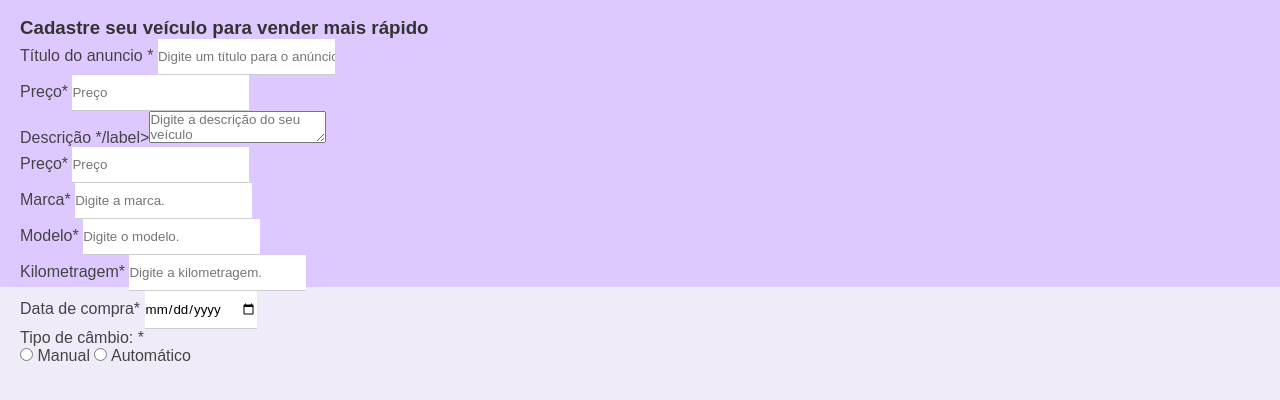
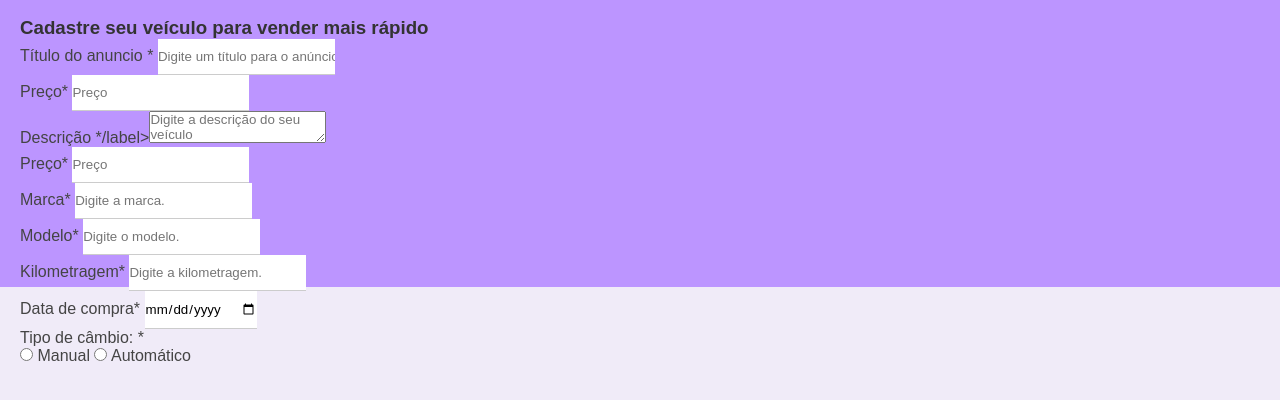
Before and after one commit to joaobazan/projetoFormulario, a plain HTML site: page index.html in a window 1280 px wide. Shown: the part 76-476 px from the top of the page. Drawn offline with Linux system fonts and the light colour scheme.

Commit message:
Formulário

```diff
--- a/css/style.css
+++ b/css/style.css
@@ -25,5 +25,5 @@ input {
 .cabecalho {
     height: 250px;
     padding: 20px;
-    background-color: #ddc9ff;
+    background-color: #bc95ff;
 }
```
